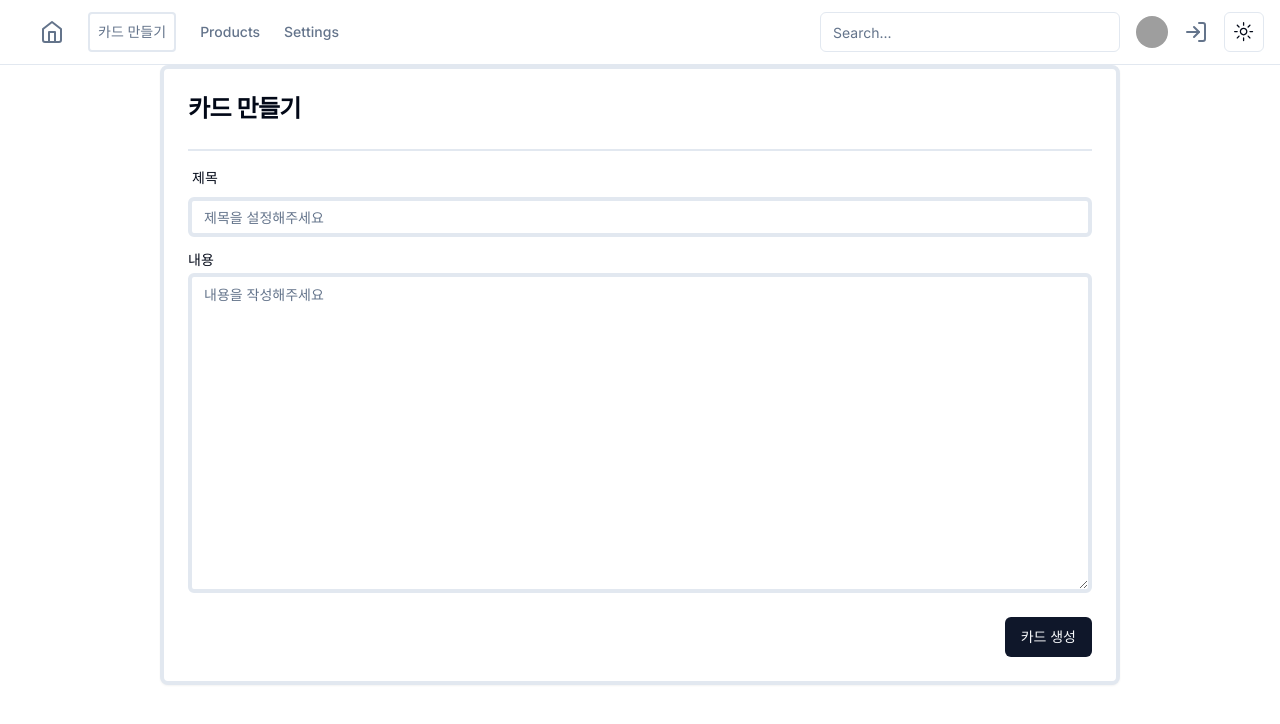
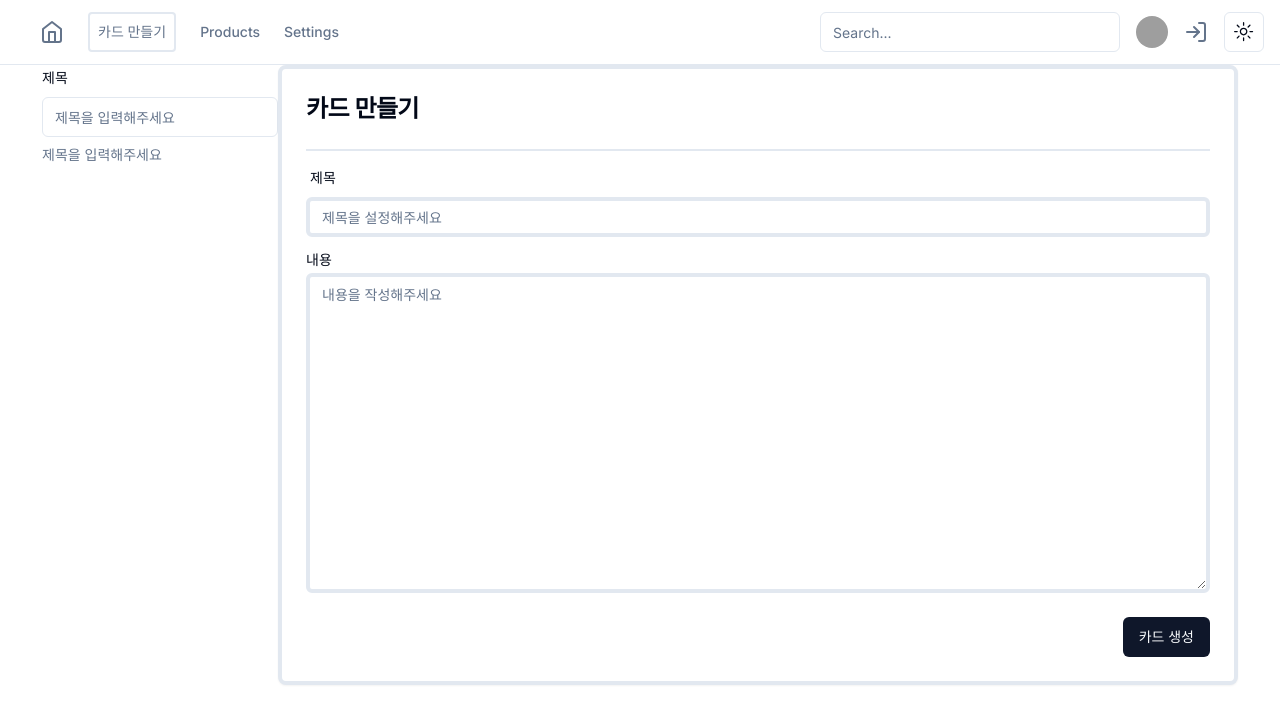
Before and after one commit to kingkingburger/leitner_box, a Next.js app: page /memory-card in a window 1280 px wide. Shown: the top 724 px of the page. Built offline with nearby package versions, Linux system fonts and the light colour scheme; grey boxes are pictures that could not be loaded.

Commit message:
update #2: initialize change form setting in create-memory-card component

```diff
--- a/components/memory-card/create-memory-card.tsx
+++ b/components/memory-card/create-memory-card.tsx
@@ -12,7 +12,15 @@
 import { Label } from "@/components/ui/label";
 import { Textarea } from "@/components/ui/textarea";
 import { z } from "zod";
-import { Form } from "@/components/ui/form";
+import {
+  Form,
+  FormControl,
+  FormDescription,
+  FormField,
+  FormItem,
+  FormLabel,
+  FormMessage,
+} from "@/components/ui/form";
 import { useForm } from "react-hook-form";
 import { zodResolver } from "@hookform/resolvers/zod";
 
@@ -29,19 +37,57 @@
   const form = useForm({
     resolver: zodResolver(formSchema),
     defaultValues: {
-      title: "내용",
-      content: "내용",
+      title: "",
+      content: "",
     },
   });
 
+  const onSubmit = (values: z.infer<typeof formSchema>) => {
+    console.log(values);
+  };
   return (
     <div className="flex justify-center">
-      {/*<Form {...form}></Form>*/}
+      <Form {...form}>
+        <form onSubmit={form.handleSubmit(onSubmit)} className="space-y-8">
+          <FormField
+            control={form.control}
+            name="title"
+            render={({ field }) => (
+              <FormItem>
+                <FormLabel>제목</FormLabel>
+                <FormControl>
+                  <Input placeholder="제목을 입력해주세요" {...form} />
+                </FormControl>
+                <FormDescription>제목을 입력해주세요</FormDescription>
+                <FormMessage />
+              </FormItem>
+            )}
+          />
+        </form>
+      </Form>
 
       <Card className="w-3/4 border-4">
         <CardHeader className="space-y-1">
           <CardTitle className="text-2xl">카드 만들기</CardTitle>
         </CardHeader>
+        {/*<Form {...form}>*/}
+        {/*  <form onSubmit={form.handleSubmit(onSubmit)} className="space-y-8">*/}
+        {/*    <FormField*/}
+        {/*      control={form.control}*/}
+        {/*      name="title"*/}
+        {/*      render={({ field }) => (*/}
+        {/*        <FormItem>*/}
+        {/*          <FormLabel>제목</FormLabel>*/}
+        {/*          <FormControl>*/}
+        {/*            <Input placeholder="제목을 입력해주세요" {...form} />*/}
+        {/*          </FormControl>*/}
+        {/*          <FormDescription>제목을 입력해주세요</FormDescription>*/}
+        {/*          <FormMessage />*/}
+        {/*        </FormItem>*/}
+        {/*      )}*/}
+        {/*    />*/}
+        {/*  </form>*/}
+        {/*</Form>*/}
         <CardContent className="grid gap-4">
           <div className="inset-0 flex items-center">
             <span className="w-full border"></span>
```
